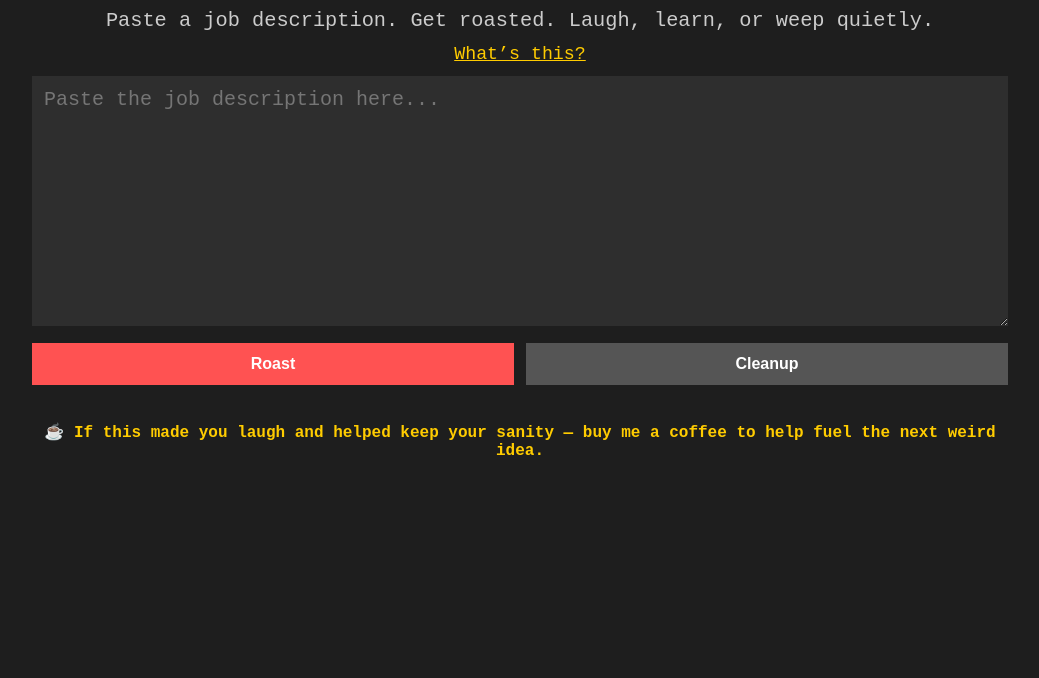
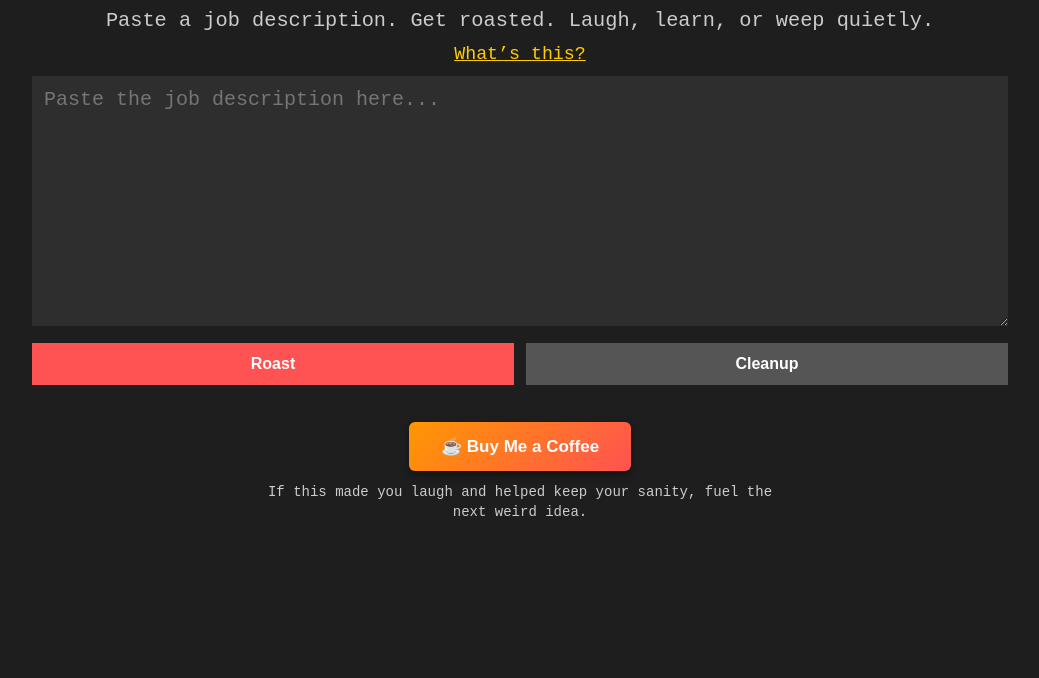
Before and after one commit to robhortn/roast-my-job, a website: page index.html in a window 1280 px wide. Shown: the part 122-800 px from the top of the page, without its empty margins (120-1159 px from the left). Drawn offline with Linux system fonts and the light colour scheme.

Commit message:
Update coffee button (#12)

```diff
--- a/index.html
+++ b/index.html
@@ -45,7 +45,7 @@
   </head>
   <body>
     <div class="container">
-      <h1>🔥 Roast My Job 🔥</h1>
+      <h1>🔥Roast My Job</h1>
       <p class="subtext">
         Paste a job description. Get roasted. Laugh, learn, or weep quietly.
       </p>
@@ -75,10 +75,16 @@
       <div id="loading" class="hidden">Roasting in progress... 🔥</div>
       <div id="output"></div>
       <div class="tipjar">
-        <a href="https://buymeacoffee.com/robhorton" target="_blank">
-          ☕ If this made you laugh and helped keep your sanity — buy me a
-          coffee to help fuel the next weird idea.
-        </a>
+        <button
+          class="tipjar-btn"
+          onclick="window.open('https://buymeacoffee.com/robhorton','_blank')"
+        >
+          ☕ Buy Me a Coffee
+        </button>
+        <p class="tipjar-note">
+          If this made you laugh and helped keep your sanity, fuel the next
+          weird idea.
+        </p>
       </div>
     </div>
     <script src="script.js"></script>
--- a/style.css
+++ b/style.css
@@ -79,10 +79,42 @@ button {
   font-size: 16px;
 }
 
-.tipjar a {
-  color: #ffcc00;
-  text-decoration: none;
+.tipjar-btn {
+  background: linear-gradient(135deg, #ff9800, #ff5252);
+  border: none;
+  color: #fff;
   font-weight: bold;
+  cursor: pointer;
+  padding: 14px 32px;
+  border-radius: 6px;
+  font-size: 17px;
+  box-shadow: 0 4px 10px rgba(0,0,0,0.4);
+  transition: transform 0.15s ease, box-shadow 0.15s ease, filter 0.2s ease;
+  display: inline-flex;
+  align-items: center;
+  gap: 8px;
+}
+
+.tipjar-btn:hover {
+  transform: translateY(-2px);
+  box-shadow: 0 6px 14px rgba(0,0,0,0.5);
+  filter: brightness(1.05);
+}
+
+.tipjar-btn:active {
+  transform: translateY(0);
+  box-shadow: 0 3px 8px rgba(0,0,0,0.4);
+  filter: brightness(0.95);
+}
+
+.tipjar-note {
+  margin-top: 12px;
+  color: #ccc;
+  font-size: 14px;
+  max-width: 520px;
+  margin-left: auto;
+  margin-right: auto;
+  line-height: 1.4;
 }
 
 /* Hide loading and output elements by default */
```
